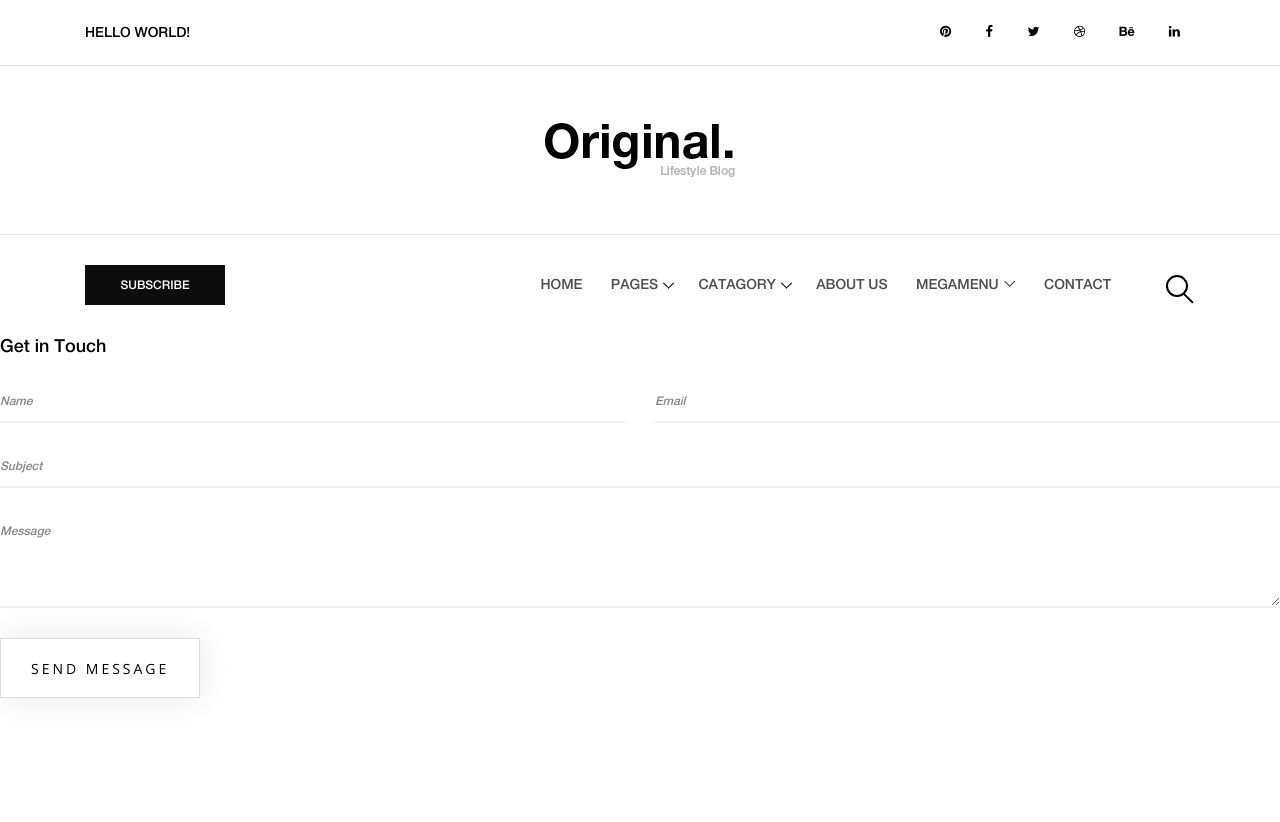
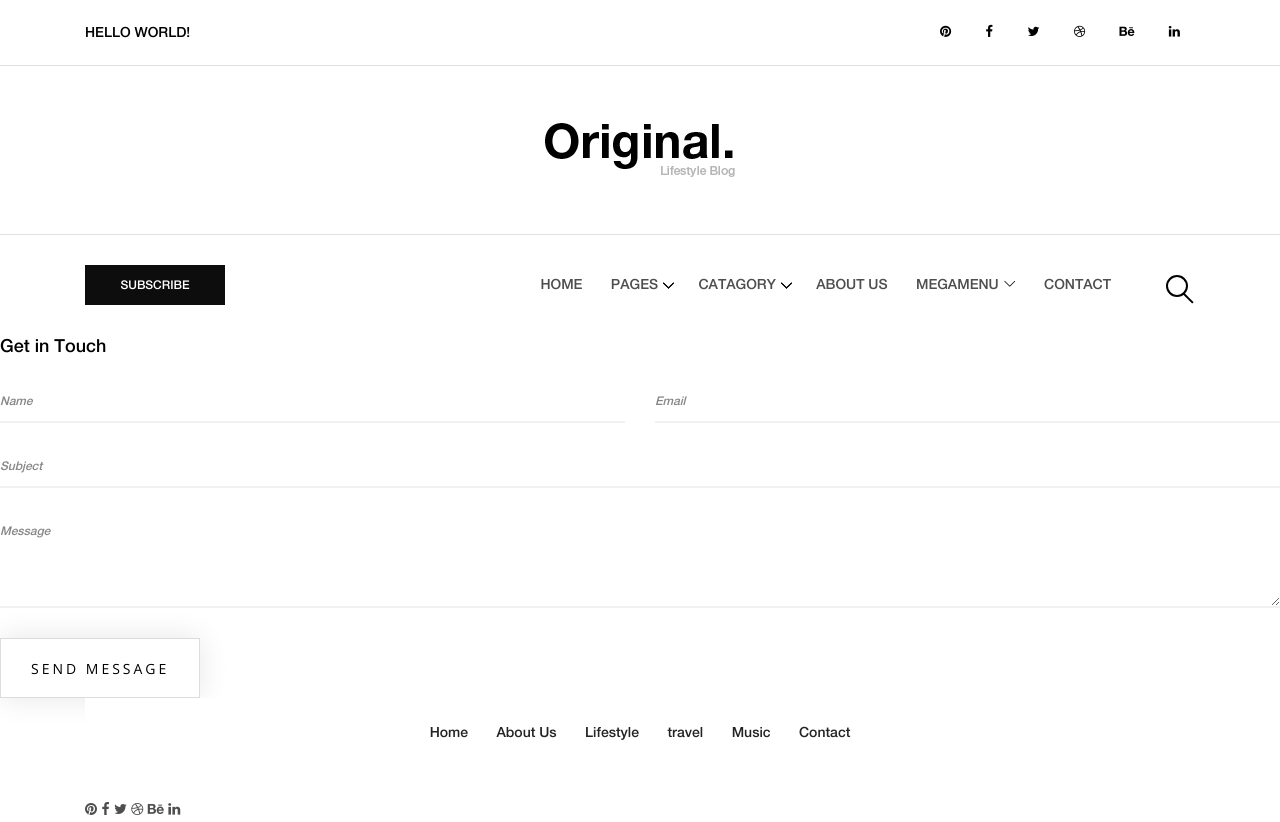
Before and after one commit to forest1391/foodmap, a Django app: page /login.html in a window 1280 px wide. Before the commit the page ends 698 px from the top, so only its background shows below. Run offline with Django 4.2, Linux system fonts and the light colour scheme; some libraries are stand-ins or nearby versions; some web fonts are replaced.

Commit message:
forest1391123

```diff
--- a/templates/login.html
+++ b/templates/login.html
@@ -2,7 +2,25 @@
 <html lang="en">
 
 <head>
+    <meta charset="UTF-8">
+    <meta name="description" content="">
+    <meta http-equiv="X-UA-Compatible" content="IE=edge">
+    <meta name="viewport" content="width=device-width, initial-scale=1, shrink-to-fit=no">
+    <!-- The above 4 meta tags *must* come first in the head; any other head content must come *after* these tags -->
 
+    <!-- Title -->
+    <title>Original - Lifestyle Blog Template</title>
+
+    <!-- Favicon -->
+    <link rel="icon" href="/static/img/core-img/favicon.ico">
+
+    <!-- Style CSS -->
+    <link rel="stylesheet" href="/static/css/style.css">
+
+</head>
+
+</head>
+<body>
 
 <header class="header-area">
 
@@ -170,25 +188,6 @@
         </div>
     </header>
 
-    <meta charset="UTF-8">
-    <meta name="description" content="">
-    <meta http-equiv="X-UA-Compatible" content="IE=edge">
-    <meta name="viewport" content="width=device-width, initial-scale=1, shrink-to-fit=no">
-    <!-- The above 4 meta tags *must* come first in the head; any other head content must come *after* these tags -->
-
-    <!-- Title -->
-    <title>Original - Lifestyle Blog Template</title>
-
-    <!-- Favicon -->
-    <link rel="icon" href="/static/img/core-img/favicon.ico">
-
-    <!-- Style CSS -->
-    <link rel="stylesheet" href="/static/css/style.css">
-
-</head>
-
-</head>
-<body>
 
 <div class="contact-form">
     <h5>Get in Touch</h5>
@@ -232,6 +231,58 @@
                 </div>
             </div>
         </form>
+
+
+    <div class="container">
+            <div class="row">
+                <div class="col-12">
+
+                    <!-- Footer Nav Area -->
+                    <div class="classy-nav-container breakpoint-off">
+                        <!-- Classy Menu -->
+                        <nav class="classy-navbar justify-content-center" id="footerNav">
+
+                            <!-- Navbar Toggler -->
+                            <div class="classy-navbar-toggler">
+                                <span class="navbarToggler"><span></span><span></span><span></span></span>
+                            </div>
+
+                            <!-- Menu -->
+                            <div class="classy-menu">
+
+                                <!-- close btn -->
+                                <div class="classycloseIcon">
+                                    <div class="cross-wrap"><span class="top"></span><span class="bottom"></span></div>
+                                </div>
+
+                                <!-- Nav Start -->
+                                <div class="classynav">
+                                    <ul>
+                                        <li><a href="#">Home</a></li>
+                                        <li><a href="#">About Us</a></li>
+                                        <li><a href="#">Lifestyle</a></li>
+                                        <li><a href="#">travel</a></li>
+                                        <li><a href="#">Music</a></li>
+                                        <li><a href="#">Contact</a></li>
+                                    </ul>
+                                </div>
+                                <!-- Nav End -->
+                            </div>
+                        </nav>
+                    </div>
+
+                    <!-- Footer Social Area -->
+                    <div class="footer-social-area mt-30">
+                        <a href="#" data-toggle="tooltip" data-placement="top" title="Pinterest"><i class="fa fa-pinterest" aria-hidden="true"></i></a>
+                        <a href="#" data-toggle="tooltip" data-placement="top" title="Facebook"><i class="fa fa-facebook" aria-hidden="true"></i></a>
+                        <a href="#" data-toggle="tooltip" data-placement="top" title="Twitter"><i class="fa fa-twitter" aria-hidden="true"></i></a>
+                        <a href="#" data-toggle="tooltip" data-placement="top" title="Dribbble"><i class="fa fa-dribbble" aria-hidden="true"></i></a>
+                        <a href="#" data-toggle="tooltip" data-placement="top" title="Behance"><i class="fa fa-behance" aria-hidden="true"></i></a>
+                        <a href="#" data-toggle="tooltip" data-placement="top" title="Linkedin"><i class="fa fa-linkedin" aria-hidden="true"></i></a>
+                    </div>
+                </div>
+            </div>
+        </div>
 </div>
 
     <script src="/static/js/jquery/jquery-2.2.4.min.js"></script>
```
